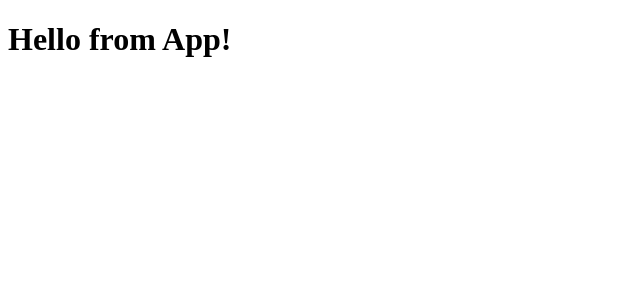
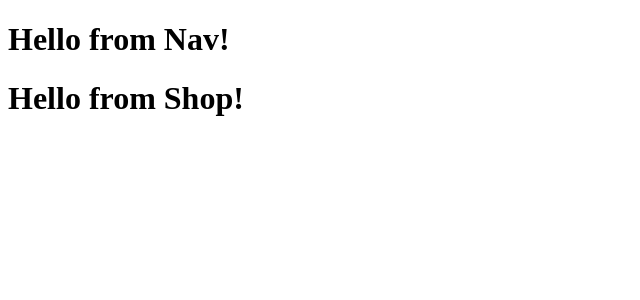
Before and after one commit to angie0123/shopping-cart, a React (Create React App) app: page /shop in a window 1280 px wide. Shown: the top 300 px of the page, without its empty margins (0-640 px from the left). Built offline with nearby package versions, Linux system fonts and the light colour scheme.

Commit message:
Set up routes with initial pages

```diff
--- a/package.json
+++ b/package.json
@@ -8,6 +8,7 @@
     "@testing-library/user-event": "^13.5.0",
     "react": "^18.1.0",
     "react-dom": "^18.1.0",
+    "react-router-dom": "^6.3.0",
     "react-scripts": "5.0.1",
     "web-vitals": "^2.1.4"
   },
--- a/src/App.js
+++ /dev/null
@@ -1,5 +0,0 @@
-function App() {
-  return <h1>Hello from App!</h1>;
-}
-
-export default App;
--- /dev/null
+++ b/src/RouteSwitch.js
@@ -0,0 +1,18 @@
+import Home from './pages/Home';
+import Shop from './pages/Shop';
+import Nav from './components/Nav';
+
+import { BrowserRouter, Routes, Route } from 'react-router-dom';
+const RouteSwitch = () => {
+  return (
+    <BrowserRouter>
+      <Nav />
+      <Routes>
+        <Route path="/" element={<Home />} />
+        <Route path="/shop" element={<Shop />} />
+      </Routes>
+    </BrowserRouter>
+  );
+};
+
+export default RouteSwitch;
--- /dev/null
+++ b/src/components/Nav.js
@@ -0,0 +1,5 @@
+const Nav = () => {
+  return <h1>Hello from Nav!</h1>;
+};
+
+export default Nav;
--- a/src/index.js
+++ b/src/index.js
@@ -1,10 +1,9 @@
 import React from 'react';
 import ReactDOM from 'react-dom/client';
-import App from './App';
-
+import RouteSwitch from './RouteSwitch';
 const root = ReactDOM.createRoot(document.getElementById('root'));
 root.render(
   <React.StrictMode>
-    <App />
+    <RouteSwitch />
   </React.StrictMode>
 );
--- /dev/null
+++ b/src/pages/Home.js
@@ -0,0 +1,5 @@
+const Home = () => {
+  return <h1>Hello from Home!</h1>;
+};
+
+export default Home;
--- /dev/null
+++ b/src/pages/Shop.js
@@ -0,0 +1,5 @@
+const Shop = () => {
+  return <h1>Hello from Shop!</h1>;
+};
+
+export default Shop;
```
Also changed, not shown: 1 other file (tests, documents, lock files or other folders).
